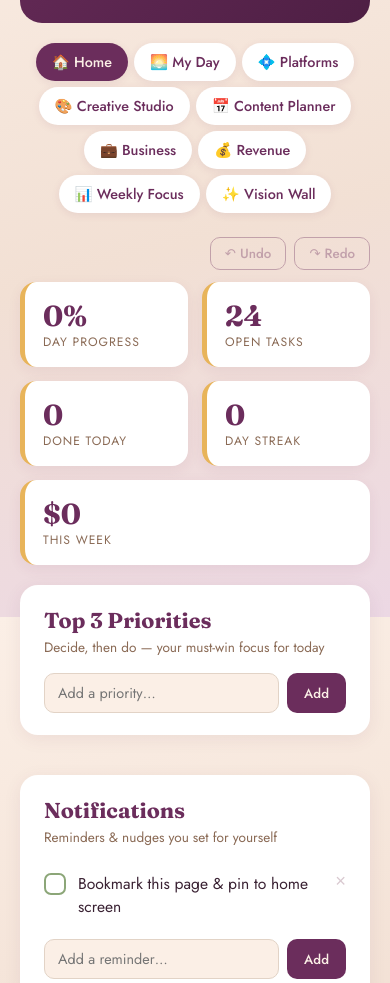
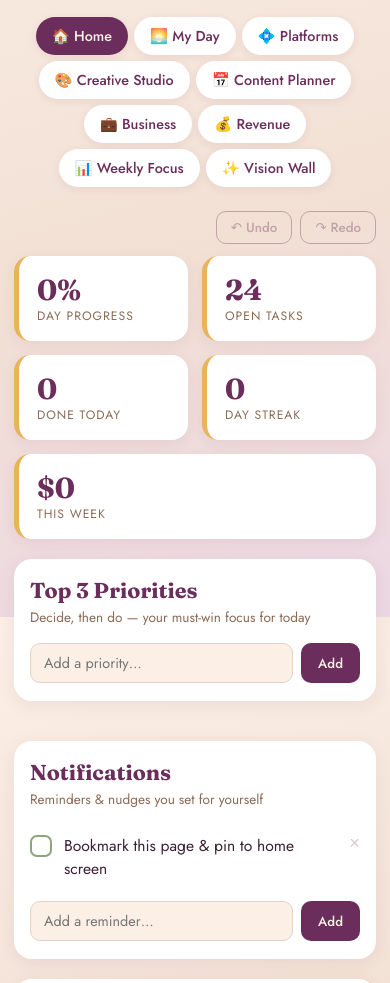
Before and after one commit to VSBJ/vsb-os, a plain HTML site: page index.html in a window 390 px wide. Shown: the part 227-1210 px from the top of the page. Drawn offline with Linux system fonts and the light colour scheme.

Commit message:
Add files via upload

```diff
--- a/index.html
+++ b/index.html
@@ -309,6 +309,23 @@
   .journal-entry:hover{box-shadow:0 3px 12px rgba(107,45,92,.12);}
 
   .ideabox .idea{background:var(--cream);border-radius:10px;padding:10px 14px;margin-bottom:8px;display:flex;justify-content:space-between;gap:10px;align-items:flex-start;font-size:.94rem;}
+  /* ---------- phone-safe: nothing may push the page wider than the screen ---------- */
+  html,body{max-width:100%;overflow-x:hidden;}
+  .wrap,.card,.view,section,main{max-width:100%;min-width:0;}
+  .grid2>*,.grid3>*,.syncgrid>*,.stats>*{min-width:0;}
+  .lbl,li,p,td,label{overflow-wrap:anywhere;}
+  .lbl{min-width:0;}
+  input,select,textarea,button{max-width:100%;}
+  textarea{word-break:break-all;}
+  img,video,iframe,canvas,svg{max-width:100%;height:auto;}
+  footer{overflow-wrap:anywhere;}
+  @media(max-width:520px){
+    .wrap{padding:14px;}
+    .card{padding:18px 16px;}
+    .stat{flex:1 1 calc(50% - 8px);min-width:0;}
+    .daynav .dlabel{min-width:0;}
+    .glanceadd .glancewhen{flex:1 1 auto;min-width:0;}
+  }
 </style>
 </head>
 <body>
```
